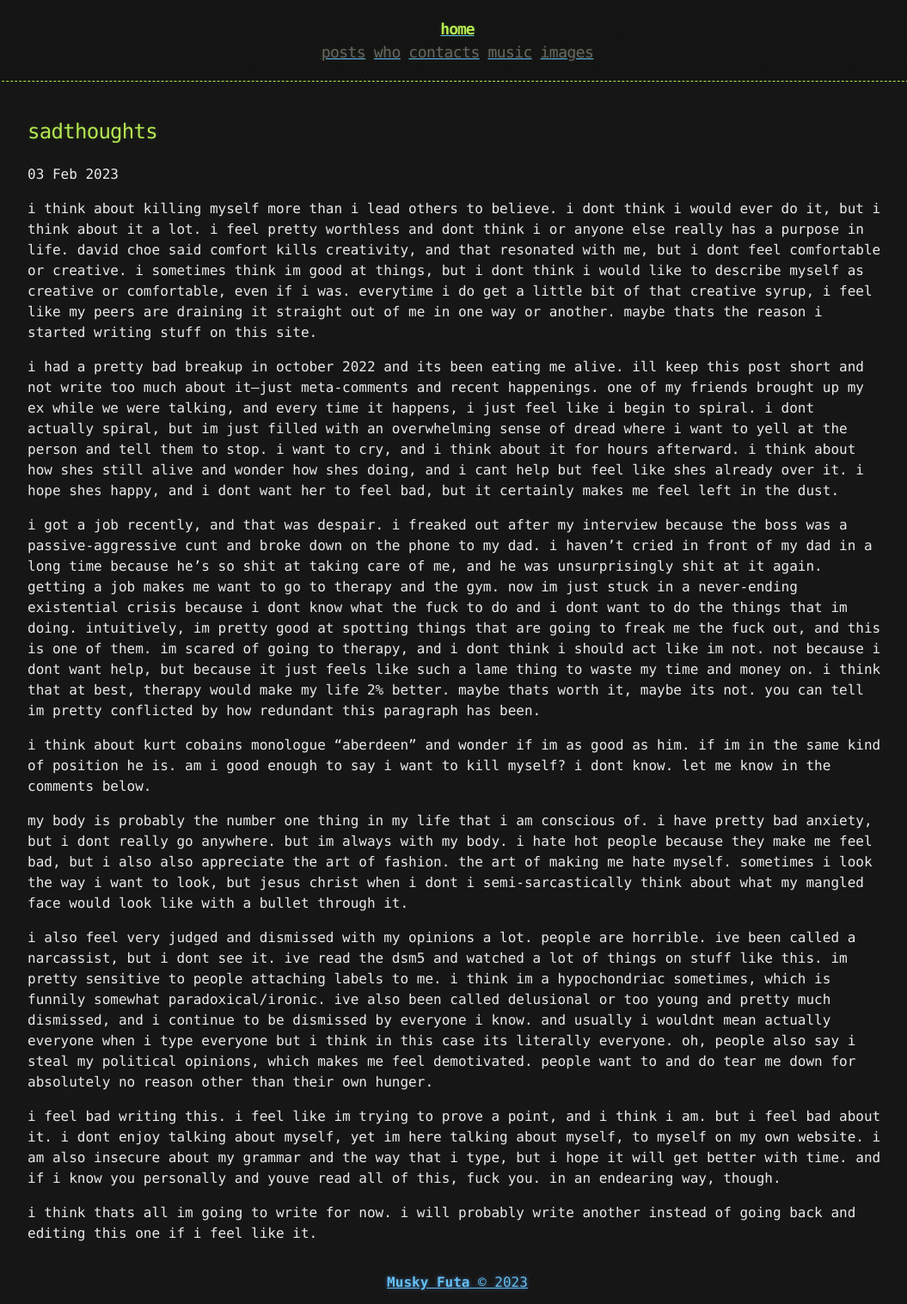
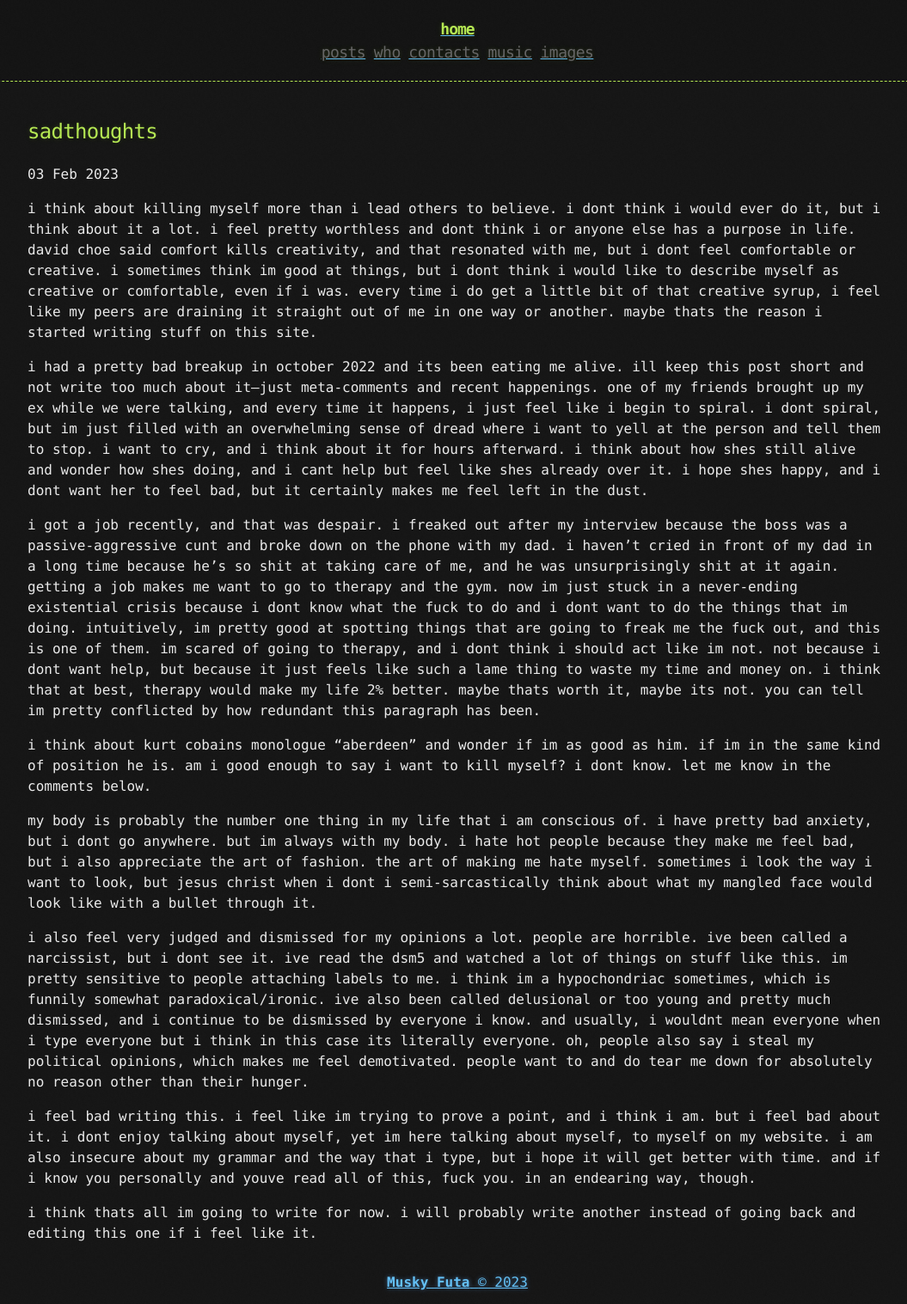
Before and after one commit to goobbess/goobbess.github.io, a Jekyll site: the page built from _posts/2023-02-03-sadthoughts.md, in a window 1280 px wide. Shown: the whole page at 86% size, without its empty margins (108-1163 px from the left). Built offline with Jekyll 4.4.1, drawn with Linux system fonts in a browser that asks for light colours.

Commit message:
Update 2023-02-03-sadthoughts.md

```diff
--- a/_posts/2023-02-03-sadthoughts.md
+++ b/_posts/2023-02-03-sadthoughts.md
@@ -3,18 +3,19 @@
 title: "sadthoughts"
 date: 2023-02-03
 ---
-i think about killing myself more than i lead others to believe. i dont think i would ever do it, but i think about it a lot. i feel pretty worthless and dont think i or anyone else really has a purpose in life. david choe said comfort kills creativity, and that resonated with me, but i dont feel comfortable or creative. i sometimes think im good at things, but i dont think i would like to describe myself as creative or comfortable, even if i was. everytime i do get a little bit of that creative syrup, i feel like my peers are draining it straight out of me in one way or another. maybe thats the reason i started writing stuff on this site.
 
-i had a pretty bad breakup in october 2022 and its been eating me alive. ill keep this post short and not write too much about it—just meta-comments and recent happenings. one of my friends brought up my ex while we were talking, and every time it happens, i just feel like i begin to spiral. i dont actually spiral, but im just filled with an overwhelming sense of dread where i want to yell at the person and tell them to stop. i want to cry, and i think about it for hours afterward. i think about how shes still alive and wonder how shes doing, and i cant help but feel like shes already over it. i hope shes happy, and i dont want her to feel bad, but it certainly makes me feel left in the dust.
+i think about killing myself more than i lead others to believe. i dont think i would ever do it, but i think about it a lot. i feel pretty worthless and dont think i or anyone else has a purpose in life. david choe said comfort kills creativity, and that resonated with me, but i dont feel comfortable or creative. i sometimes think im good at things, but i dont think i would like to describe myself as creative or comfortable, even if i was. every time i do get a little bit of that creative syrup, i feel like my peers are draining it straight out of me in one way or another. maybe thats the reason i started writing stuff on this site.
 
-i got a job recently, and that was despair. i freaked out after my interview because the boss was a passive-aggressive cunt and broke down on the phone to my dad. i haven't cried in front of my dad in a long time because he's so shit at taking care of me, and he was unsurprisingly shit at it again. getting a job makes me want to go to therapy and the gym. now im just stuck in a never-ending existential crisis because i dont know what the fuck to do and i dont want to do the things that im doing. intuitively, im pretty good at spotting things that are going to freak me the fuck out, and this is one of them. im scared of going to therapy, and i dont think i should act like im not. not because i dont want help, but because it just feels like such a lame thing to waste my time and money on. i think that at best, therapy would make my life 2% better. maybe thats worth it, maybe its not. you can tell im pretty conflicted by how redundant this paragraph has been.
+i had a pretty bad breakup in october 2022 and its been eating me alive. ill keep this post short and not write too much about it—just meta-comments and recent happenings. one of my friends brought up my ex while we were talking, and every time it happens, i just feel like i begin to spiral. i dont spiral, but im just filled with an overwhelming sense of dread where i want to yell at the person and tell them to stop. i want to cry, and i think about it for hours afterward. i think about how shes still alive and wonder how shes doing, and i cant help but feel like shes already over it. i hope shes happy, and i dont want her to feel bad, but it certainly makes me feel left in the dust.
+
+i got a job recently, and that was despair. i freaked out after my interview because the boss was a passive-aggressive cunt and broke down on the phone with my dad. i haven't cried in front of my dad in a long time because he's so shit at taking care of me, and he was unsurprisingly shit at it again. getting a job makes me want to go to therapy and the gym. now im just stuck in a never-ending existential crisis because i dont know what the fuck to do and i dont want to do the things that im doing. intuitively, im pretty good at spotting things that are going to freak me the fuck out, and this is one of them. im scared of going to therapy, and i dont think i should act like im not. not because i dont want help, but because it just feels like such a lame thing to waste my time and money on. i think that at best, therapy would make my life 2% better. maybe thats worth it, maybe its not. you can tell im pretty conflicted by how redundant this paragraph has been.
 
 i think about kurt cobains monologue "aberdeen" and wonder if im as good as him. if im in the same kind of position he is. am i good enough to say i want to kill myself? i dont know. let me know in the comments below.
 
-my body is probably the number one thing in my life that i am conscious of. i have pretty bad anxiety, but i dont really go anywhere. but im always with my body. i hate hot people because they make me feel bad, but i also also appreciate the art of fashion. the art of making me hate myself. sometimes i look the way i want to look, but jesus christ when i dont i semi-sarcastically think about what my mangled face would look like with a bullet through it.
+my body is probably the number one thing in my life that i am conscious of. i have pretty bad anxiety, but i dont go anywhere. but im always with my body. i hate hot people because they make me feel bad, but i also appreciate the art of fashion. the art of making me hate myself. sometimes i look the way i want to look, but jesus christ when i dont i semi-sarcastically think about what my mangled face would look like with a bullet through it.
 
-i also feel very judged and dismissed with my opinions a lot. people are horrible. ive been called a narcassist, but i dont see it. ive read the dsm5 and watched a lot of things on stuff like this. im pretty sensitive to people attaching labels to me. i think im a hypochondriac sometimes, which is funnily somewhat paradoxical/ironic. ive also been called delusional or too young and pretty much dismissed, and i continue to be dismissed by everyone i know. and usually i wouldnt mean actually everyone when i type everyone but i think in this case its literally everyone. oh, people also say i steal my political opinions, which makes me feel demotivated. people want to and do tear me down for absolutely no reason other than their own hunger.
+i also feel very judged and dismissed for my opinions a lot. people are horrible. ive been called a narcissist, but i dont see it. ive read the dsm5 and watched a lot of things on stuff like this. im pretty sensitive to people attaching labels to me. i think im a hypochondriac sometimes, which is funnily somewhat paradoxical/ironic. ive also been called delusional or too young and pretty much dismissed, and i continue to be dismissed by everyone i know. and usually, i wouldnt mean everyone when i type everyone but i think in this case its literally everyone. oh, people also say i steal my political opinions, which makes me feel demotivated. people want to and do tear me down for absolutely no reason other than their hunger.
 
-i feel bad writing this. i feel like im trying to prove a point, and i think i am. but i feel bad about it. i dont enjoy talking about myself, yet im here talking about myself, to myself on my own website. i am also insecure about my grammar and the way that i type, but i hope it will get better with time. and if i know you personally and youve read all of this, fuck you. in an endearing way, though.
+i feel bad writing this. i feel like im trying to prove a point, and i think i am. but i feel bad about it. i dont enjoy talking about myself, yet im here talking about myself, to myself on my website. i am also insecure about my grammar and the way that i type, but i hope it will get better with time. and if i know you personally and youve read all of this, fuck you. in an endearing way, though.
 
 i think thats all im going to write for now. i will probably write another instead of going back and editing this one if i feel like it.
```
